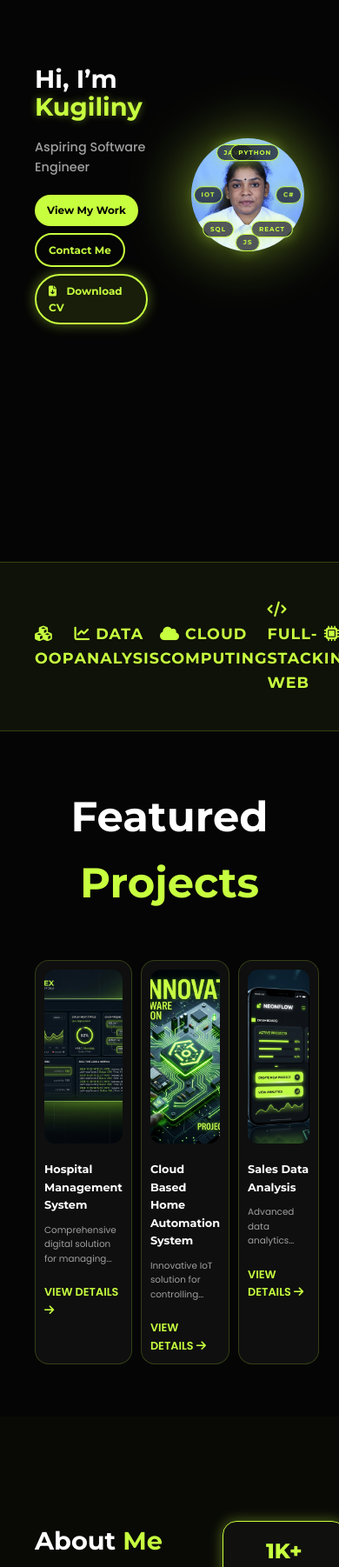
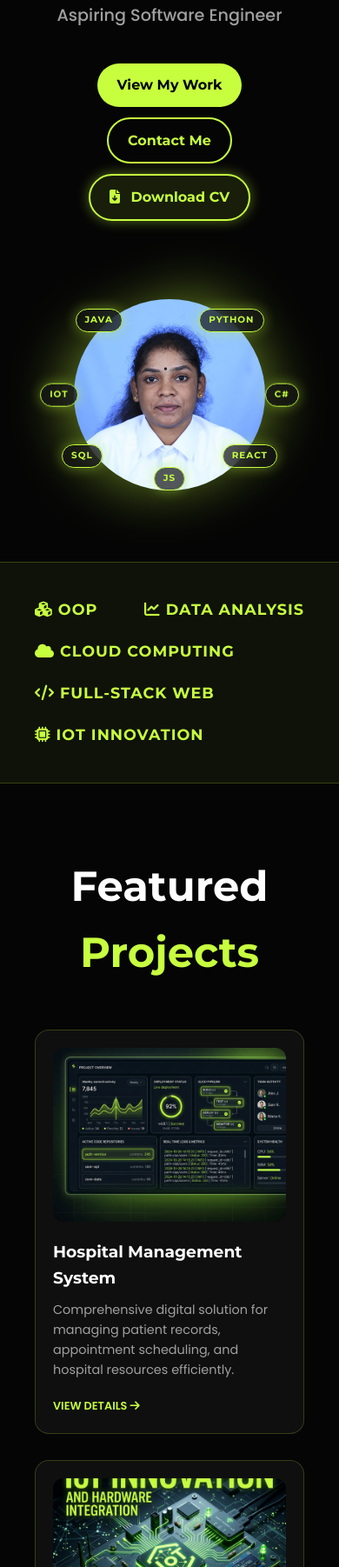
Before and after one commit to jeslykugil2018/kugiliny-portfolio, a plain HTML site: page index.html in a window 390 px wide. Shown: the part 198-2000 px from the top of the page at 87% size. Drawn offline with Linux system fonts and the light colour scheme.

Commit message:
Revert mobile layout to standard responsive stacking

```diff
--- a/style.css
+++ b/style.css
@@ -301,158 +301,100 @@ section {
 /* Tablet (Small Laptops / iPads) */
 @media (max-width: 992px) {
     section {
-        padding: 60px 0;
+        padding: 80px 0;
     }
 
     .hero .container {
-        grid-template-columns: 1.2fr 1fr !important;
-        gap: 30px;
-        text-align: left;
+        grid-template-columns: 1fr !important;
+        gap: 60px;
+        text-align: center;
+    }
+
+    .hero-content {
+        order: 1;
+    }
+
+    .hero-image-container {
+        order: 2;
+        margin-top: 40px;
     }
 
     .hero h1 {
-        font-size: 3rem !important;
+        font-size: 3.2rem !important;
+    }
+
+    .hero-btns {
+        justify-content: center;
+    }
+
+    .project-grid {
+        grid-template-columns: repeat(2, 1fr) !important;
+    }
+
+    .cert-grid {
+        grid-template-columns: repeat(2, 1fr) !important;
+    }
+
+    .about-grid {
+        grid-template-columns: 1fr !important;
+        gap: 40px !important;
+        text-align: center;
+    }
+}
+
+/* Mobile (Phones) */
+@media (max-width: 768px) {
+    nav {
+        padding: 15px !important;
+    }
+
+    .nav-links {
+        display: none !important;
+    }
+
+    .hero h1 {
+        font-size: 2.8rem !important;
     }
 
     .hero p {
         font-size: 1.2rem !important;
     }
 
-    .hero-btns {
-        justify-content: flex-start;
+    .project-grid {
+        grid-template-columns: 1fr !important;
     }
 
-    .project-grid {
-        grid-template-columns: repeat(3, 1fr) !important;
+    .cert-grid {
+        grid-template-columns: 1fr !important;
+    }
+
+    .skill-bar .container {
+        flex-wrap: wrap;
+        justify-content: center;
         gap: 20px;
     }
 
-    .cert-grid {
-        grid-template-columns: repeat(4, 1fr) !important;
-        gap: 15px;
-    }
-
-    .about-content h2 {
-        font-size: 2.5rem !important;
-    }
-
-    .about-content .glass {
-        padding: 25px !important;
-    }
-}
-
-/* Mobile (Phones) */
-@media (max-width: 768px) {
-    nav {
-        padding: 10px 15px !important;
-    }
-
-    .nav-links {
-        gap: 15px !important;
-        font-size: 0.8rem;
-    }
-
-    .hero .container {
-        grid-template-columns: 1fr 0.8fr !important;
-        gap: 15px;
-        align-items: center;
-    }
-
-    .hero h1 {
-        font-size: 1.8rem !important;
-    }
-
-    .hero p {
-        font-size: 0.9rem !important;
-        margin-bottom: 20px !important;
-    }
-
-    .hero-btns {
-        gap: 8px !important;
-    }
-
-    .btn {
-        padding: 8px 14px !important;
-        font-size: 0.75rem !important;
-    }
-
-    .project-grid {
-        grid-template-columns: repeat(3, 1fr) !important;
-        gap: 10px !important;
-    }
-
-    .project-card {
-        padding: 10px !important;
-    }
-
-    .project-card h3 {
-        font-size: 0.8rem !important;
-    }
-
-    .project-card p {
-        font-size: 0.65rem !important;
-        display: -webkit-box;
-        -webkit-line-clamp: 3;
-        -webkit-box-orient: vertical;
-        overflow: hidden;
-    }
-
-    .cert-grid {
-        grid-template-columns: repeat(4, 1fr) !important;
-        gap: 8px !important;
-    }
-
-    .cert-item {
-        height: 120px !important;
-        padding: 10px !important;
-    }
-
-    .cert-item i {
-        font-size: 1.2rem !important;
-    }
-
-    .cert-item div {
-        font-size: 0.6rem !important;
-    }
-
-    .about-content h2 {
-        font-size: 1.8rem !important;
-    }
-
-    .about-content .glass {
-        padding: 15px !important;
-        font-size: 0.8rem !important;
-    }
-
-    .achievements-column {
-        gap: 10px !important;
-    }
-
-    .achievement-card {
-        padding: 15px !important;
-    }
-
-    .achievement-card div:first-child {
-        font-size: 1.5rem !important;
-    }
-
-    .footer-socials {
-        font-size: 1.2rem !important;
-        gap: 15px !important;
-    }
-
     .blob-bg {
-        width: 180px;
-        height: 180px;
+        width: 300px;
+        height: 300px;
     }
 
     .profile-mask {
-        width: 130px;
-        height: 130px;
+        width: 220px;
+        height: 220px;
     }
 
     .tech-tag {
-        font-size: 0.45rem !important;
-        padding: 3px 8px !important;
+        font-size: 0.65rem;
+        padding: 4px 10px;
+    }
+
+    /* Adjust tag positions for smaller screens to keep them around the smaller circle */
+    .tech-tag[style*="left: 22%"] {
+        left: 15% !important;
+    }
+
+    .tech-tag[style*="right: 22%"] {
+        right: 15% !important;
     }
 }
```
